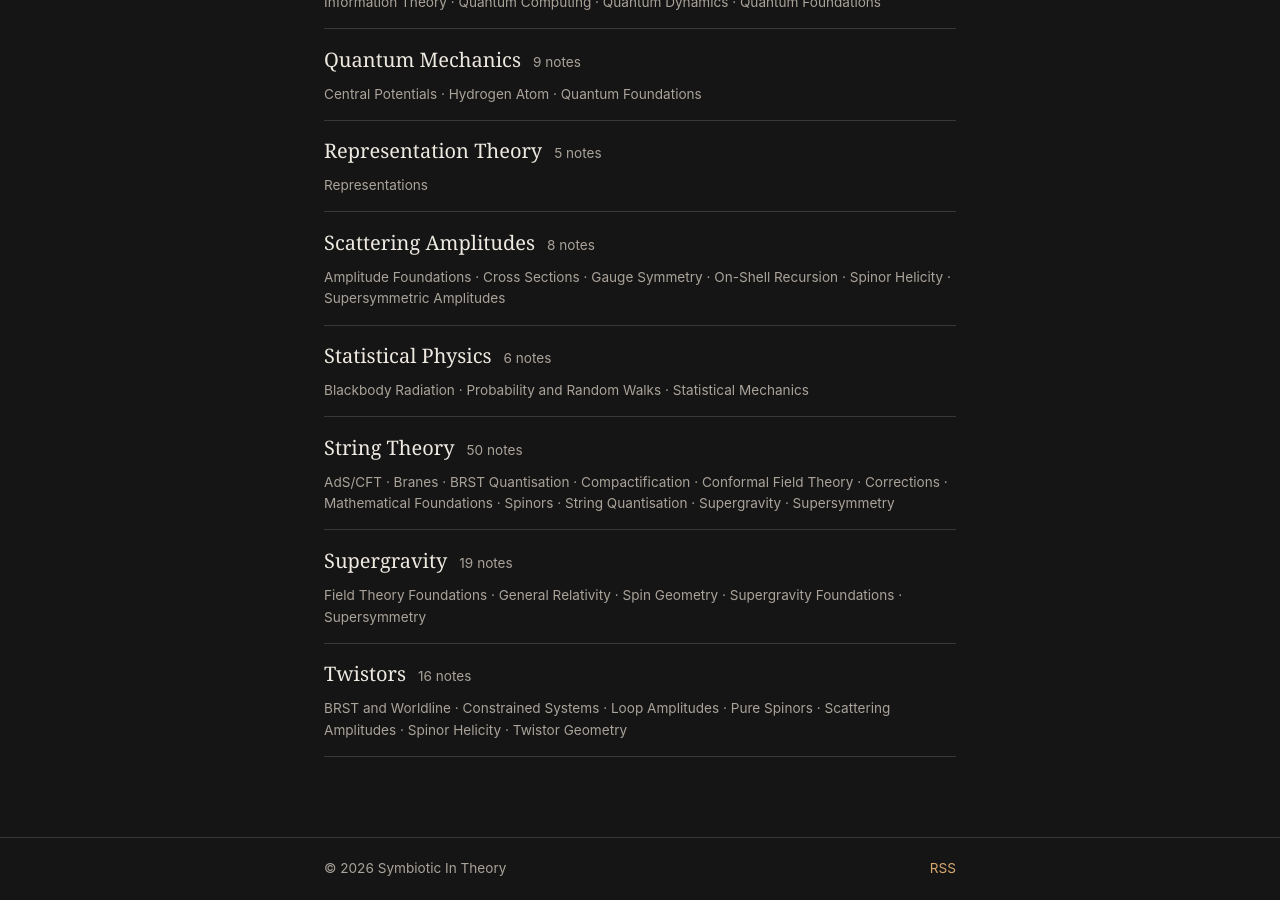
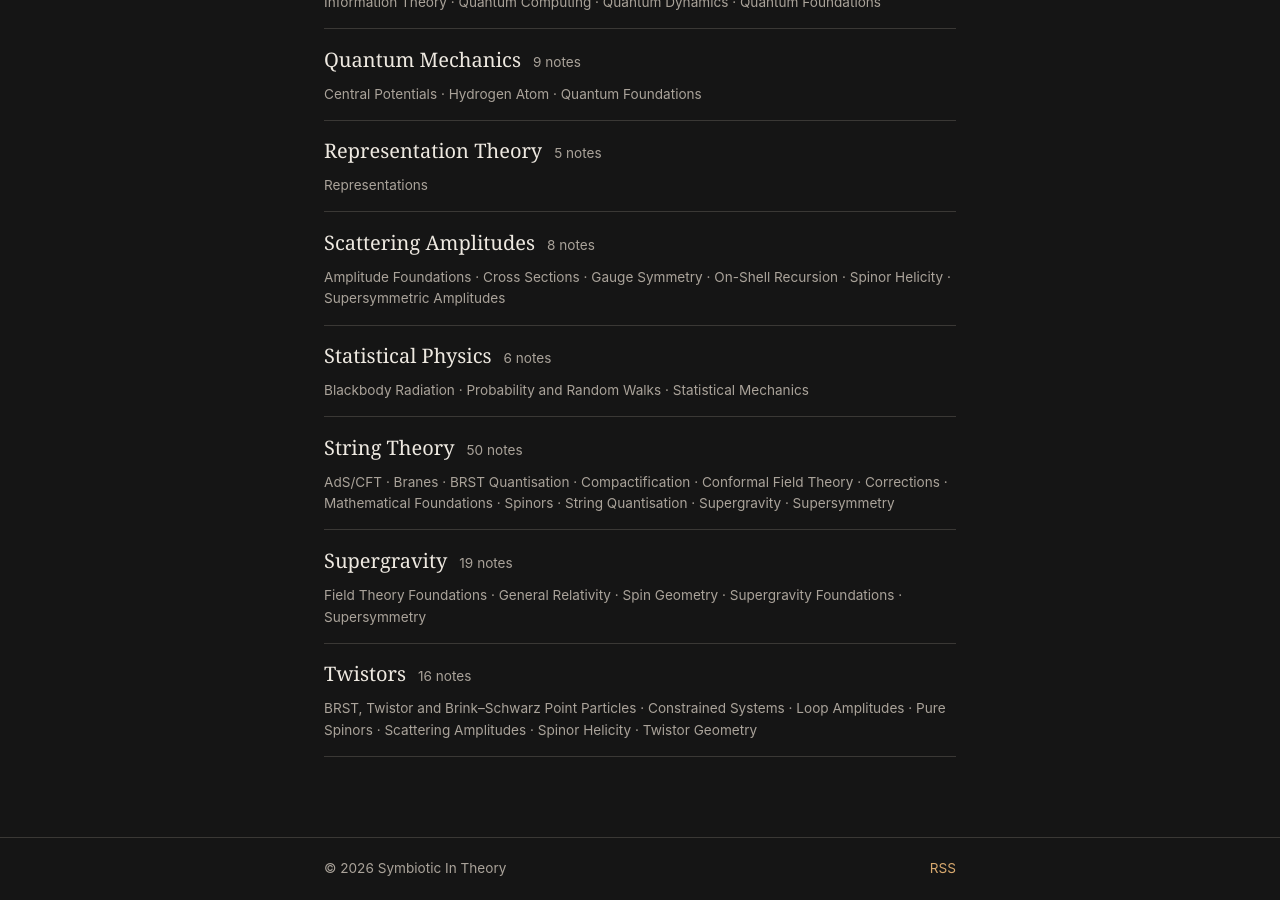
Before and after one commit to SymbioticInTheory/SymbioticInTheory.github.io, a Jekyll site: the page built from index.html, in a window 1280 px wide and 900 px high, scrolled down 2015 px. Built offline with Jekyll 4.4.1, drawn with Linux system fonts in a browser that asks for light colours.

Commit message:
Rename BRST twistor subcategory

```diff
--- a/_data/categories.yml
+++ b/_data/categories.yml
@@ -19,7 +19,7 @@
 "twistors/scattering-amplitudes": "Scattering Amplitudes"
 "twistors/constrained-systems": "Constrained Systems"
 "twistors/loop-amplitudes": "Loop Amplitudes"
-"twistors/brst-and-worldline": "BRST and Worldline"
+"twistors/brst-and-worldline": "BRST, Twistor and Brink–Schwarz Point Particles"
 "twistors/spinor-helicity": "Spinor Helicity"
 "twistors/pure-spinors": "Pure Spinors"
 "supergravity": "Supergravity"
```
